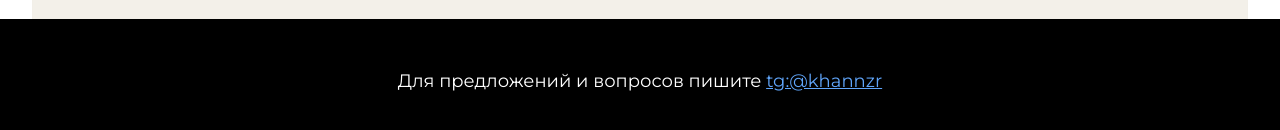
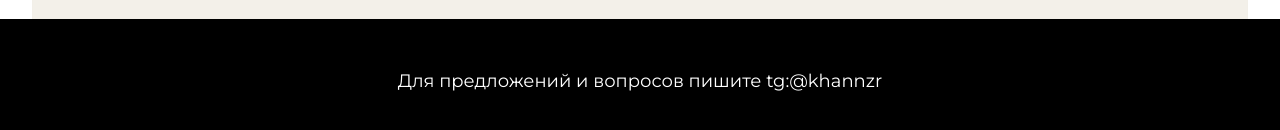
Before and after one commit to anuarippolit/brandlist, a Next.js app in the folder frontend/: page /favorites in a window 1280 px wide. Shown: the part 688-818 px from the top of the page. Built offline with nearby package versions, Linux system fonts and the light colour scheme; no server answers; a web font is replaced by a local one.

Commit message:
Update footer component

```diff
--- a/frontend/src/components/Footer.tsx
+++ b/frontend/src/components/Footer.tsx
@@ -8,7 +8,7 @@ const Footer = () => {
             href="https://t.me/khannzr"
             target="_blank"
             rel="noopener noreferrer"
-            className="text-blue-400 hover:text-blue-300 underline"
+            className="hover:text-blue-300"
           >
             tg:@khannzr
           </a>
```
